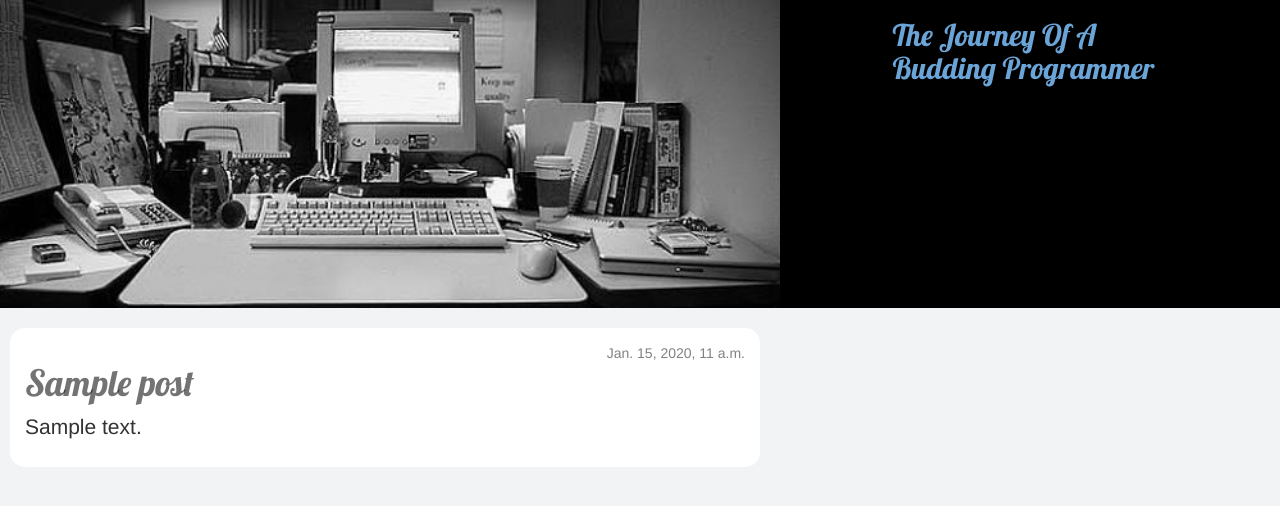
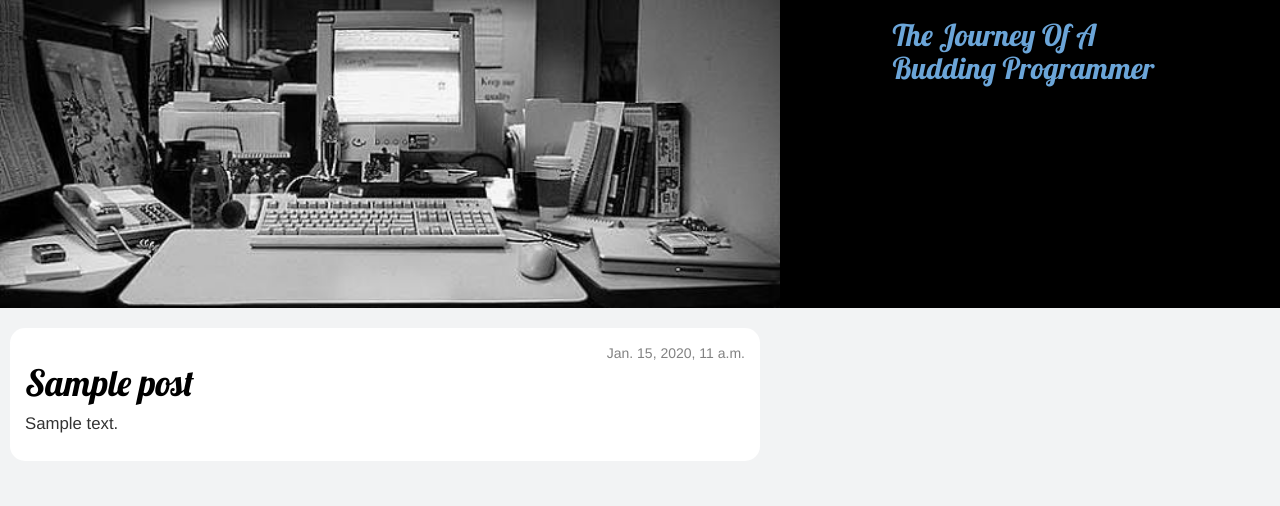
Before and after one commit to segunolalive/two-docs, a Django app: template blog/templates/blog/all_posts.html in a window 1280 px wide. Shown: the part 181-687 px from the top of the page. Run offline with Django 3.2, Linux system fonts and the light colour scheme; the template is opened without the code that fills it: values that come from a table or form of the project are taken from there, others are empty; tables that the repository leaves empty hold one stand-in row (values such as "Sample post"); some libraries are stand-ins or nearby versions.

Commit message:
appearance tweaks and allowing all blogs

```diff
--- a/blog/static/css/blog.css
+++ b/blog/static/css/blog.css
@@ -113,16 +113,20 @@ h1, h2, h3, h4 {
     color: black;
 }
 
+
+.post a{
+    text-decoration: none;
+}
 .post:hover> a{
     text-decoration: none;
 }
 
-.post h1 a, .post h1 a:visited {
+.post a h1, .post a h1:visited {
     color: rgba(0, 0, 0, 0.55);
 }
 
 .post p{
-    font-size: 1.5em;
+    font-size: 1.2em;
 }
 
 .comment {
--- a/blog/views.py
+++ b/blog/views.py
@@ -5,7 +5,7 @@ from .models import Post
 # Create your views here.
 
 def post_list(request):
-	posts = Post.objects.filter(published_date__lte=timezone.now()).order_by('published_date')[:5].reverse
+	posts = Post.objects.filter(published_date__lte=timezone.now()).order_by('-published_date')
 	return render(request, 'blog/post_list.html', {'posts': posts})
 
 #def all_posts(request):
```
